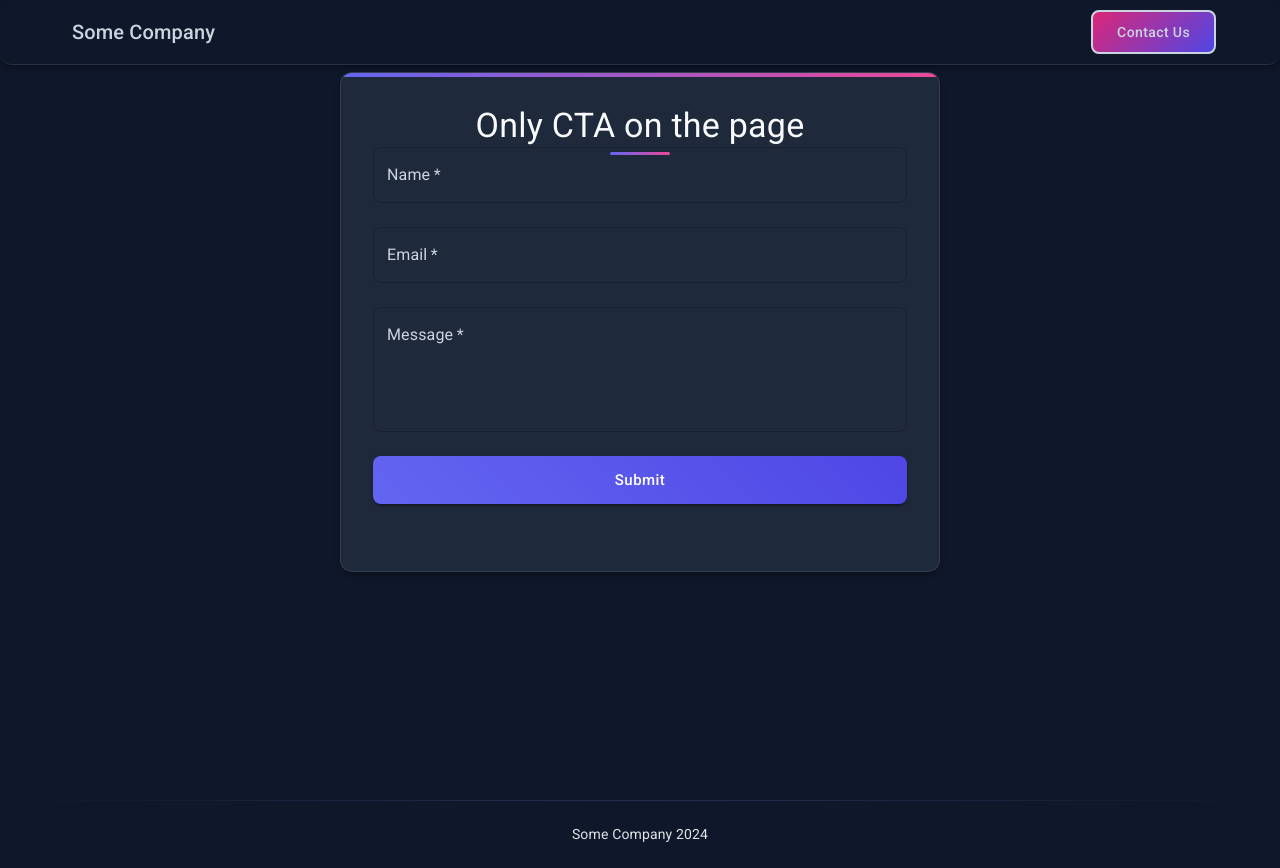
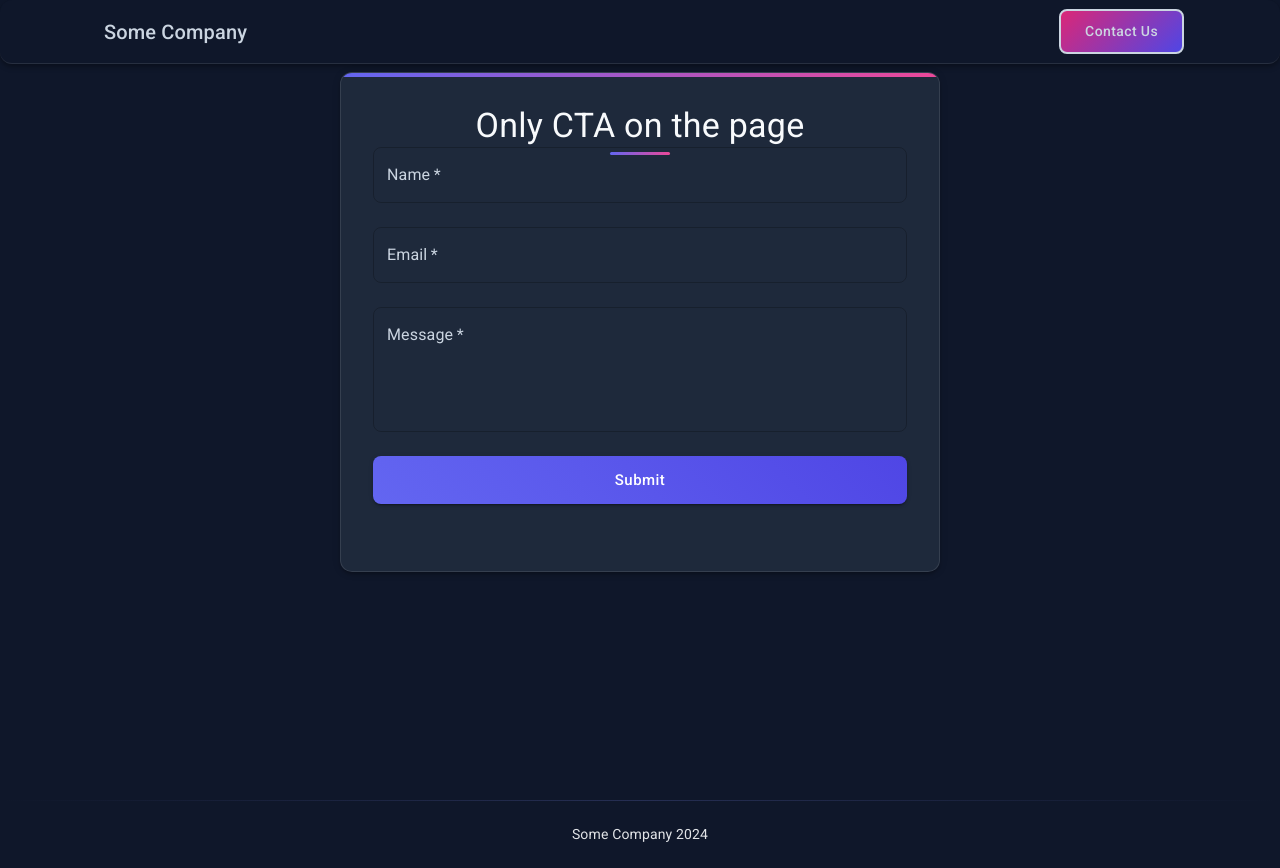
Before and after one commit to TimofeiSkripilev/cadex-assignment-ts, a Next.js app: page /contact in a window 1280 px wide. Built offline with nearby package versions, Linux system fonts and the light colour scheme; no server answers.

Commit message:
fix: css max width

```diff
--- a/src/components/Header.tsx
+++ b/src/components/Header.tsx
@@ -12,20 +12,30 @@ const StyledAppBar = styled(AppBar, {
   borderTop: "0px",
   position: "fixed !important",
   top: 0,
+  left: 0,
+  right: 0,
   zIndex: 1100,
   width: "100%",
+  height: "$headerHeight",
+  display: "flex",
+  justifyContent: "center",
 
-  "& .MuiToolbar-root": {
-    backgroundColor: "transparent",
-    height: "100%",
-    width: "100%",
-    maxWidth: "$maxWidth",
-    margin: "0 auto",
-  }
+});
+
+const StyledToolbar = styled(Toolbar, {
+  width: "100%",
+  padding: "$4 $8 !important",
+  display: "flex",
+  justifyContent: "space-between",
+  alignItems: "center",
+  height: "100%",
+});
+
+const StyledNav = styled("nav", {
+  width: "100%",
 });
 
 const NavLinks = styled("div", {
-  marginLeft: "auto",
   display: "flex",
   alignItems: "center",
   gap: "$3",
@@ -59,8 +69,8 @@ const LogoLink = styled(Link, {
 
 const Header: React.FC = () => (
   <StyledAppBar position="sticky" role="banner">
-    <nav aria-label="Main navigation">
-      <Toolbar>
+    <StyledNav aria-label="Main navigation">
+      <StyledToolbar>
         <LogoLink href="/" aria-label="Home">
           <Typography variant="h6" component="span">
             Some Company
@@ -69,8 +79,8 @@ const Header: React.FC = () => (
         <NavLinks>
           <ContactButton />
         </NavLinks>
-      </Toolbar>
-    </nav>
+      </StyledToolbar>
+    </StyledNav>
   </StyledAppBar>
 );
 
--- a/src/components/Hero.tsx
+++ b/src/components/Hero.tsx
@@ -12,7 +12,6 @@ const HeroSection = styled("section", {
   justifyContent: "flex-start",
   minHeight: "$heroMinHeight",
   width: "100%",
-  maxWidth: "$maxContentWidth",
   marginX: "auto",
   padding: "$space$4",
   backgroundColor: "$background",
```
